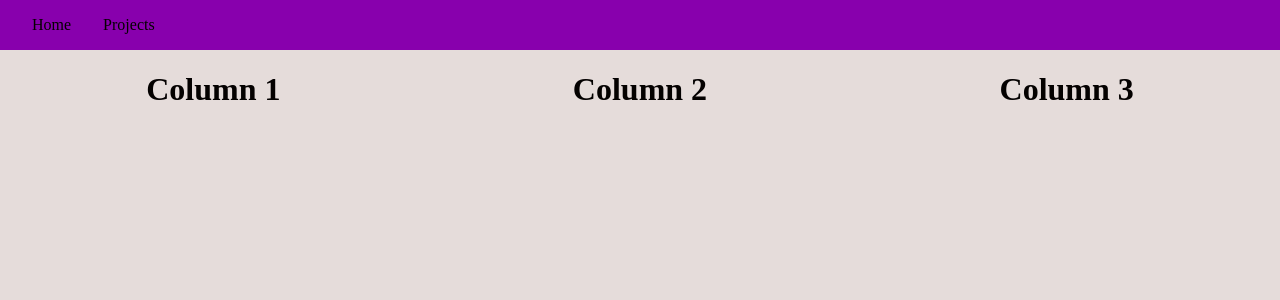
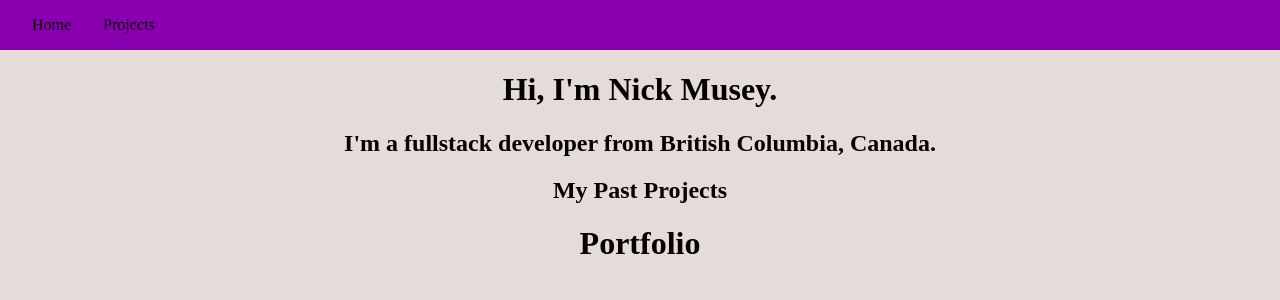
Before and after one commit to nmusey/portfolio, a Next.js app: page / in a window 1280 px wide. Shown: the top 300 px of the page. Built offline with nearby package versions, Linux system fonts and the light colour scheme.

Commit message:
Restructure components, add projects

```diff
--- /dev/null
+++ b/components/projects/ProjectSummary.tsx
@@ -0,0 +1,13 @@
+import {Project} from "../types/project";
+
+export interface Props {
+    project: Project;
+}
+
+export const ProjectSummary = (props: Props) => {
+    return (
+        <div>
+            <h1>{props.project.title}</h1>
+        </div>
+    );
+}
--- /dev/null
+++ b/components/projects/ProjectsList.tsx
@@ -0,0 +1,7 @@
+import projects from "../../projects/projects.json";
+import {Project} from "../../types/project";
+import {ProjectSummary} from "./ProjectSummary";
+
+export const ProjectsList = () => {
+    return projects.map((project: Project) => <ProjectSummary project={project}/>);
+};
--- a/pages/blog/[slug].tsx
+++ b/pages/blog/[slug].tsx
@@ -1,7 +1,7 @@
 import fs from "fs";
 import {postFilePath} from "../../utils/files";
 import postList from "../../posts/posts.json";
-import {Post} from "../../posts/Post";
+import {Post} from "../../types/Post";
 import {BlogPost} from "../../components/BlogPost";
 import {GetStaticPropsContext} from "next";
 
--- a/pages/index.tsx
+++ b/pages/index.tsx
@@ -1,14 +1,14 @@
-import {MultiColumn} from "../components/MultiColumn";
+import {ProjectsList} from "../components/projects/ProjectsList";
+const HomePage = () => {
+    return (
+        <>
+            <h1>Hi, I'm Nick Musey.</h1>
+            <h2>I'm a fullstack developer from British Columbia, Canada.</h2>
 
-const HomePage = () => {
-    const columns = [
-        <h1>Column 1</h1>,
-        <h1>Column 2</h1>,
-        <h1>Column 3</h1>,
-    ];
+            <h2>My Past Projects</h2>
 
-    return (
-        <MultiColumn columns={columns} />
+            <ProjectsList />
+        </>
     );
 }
 
--- /dev/null
+++ b/projects/projects.json
@@ -0,0 +1,8 @@
+[
+    {
+        "title": "Portfolio",
+        "summary": "A personal portfolio to house projects.",
+        "repoUrl": "https://github.com/nmusey/portfolio",
+        "liveUrl": "nickmusey.ca"
+    }
+]
--- /dev/null
+++ b/types/project.ts
@@ -0,0 +1,7 @@
+export interface Project {
+    title: string;
+    summary: string;
+    postUrl?: string;
+    repoUrl?: string;
+    liveUrl?: string;
+}
```
Also changed, not shown: pages/blog/index.tsx (+2 -7 lines), components/blog/BlogList.tsx (renamed from components/BlogList.tsx), components/blog/BlogPost.tsx (renamed from components/BlogPost.tsx), components/blog/BlogSummary.tsx (renamed from components/BlogSummary.tsx), types/post.ts (renamed from posts/Post.ts).
